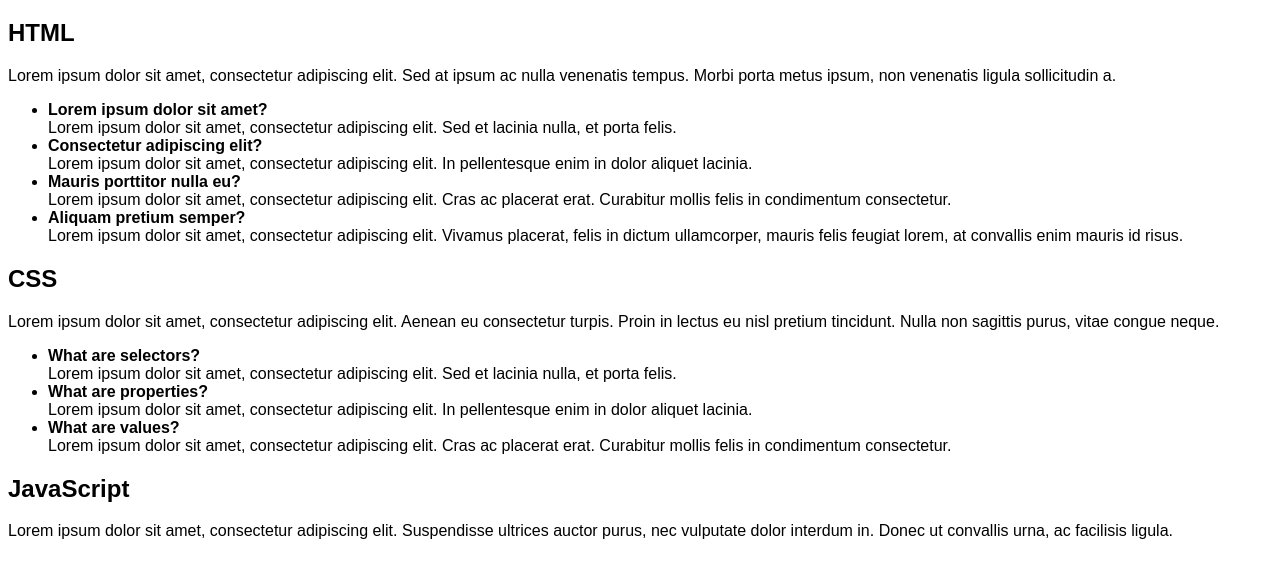
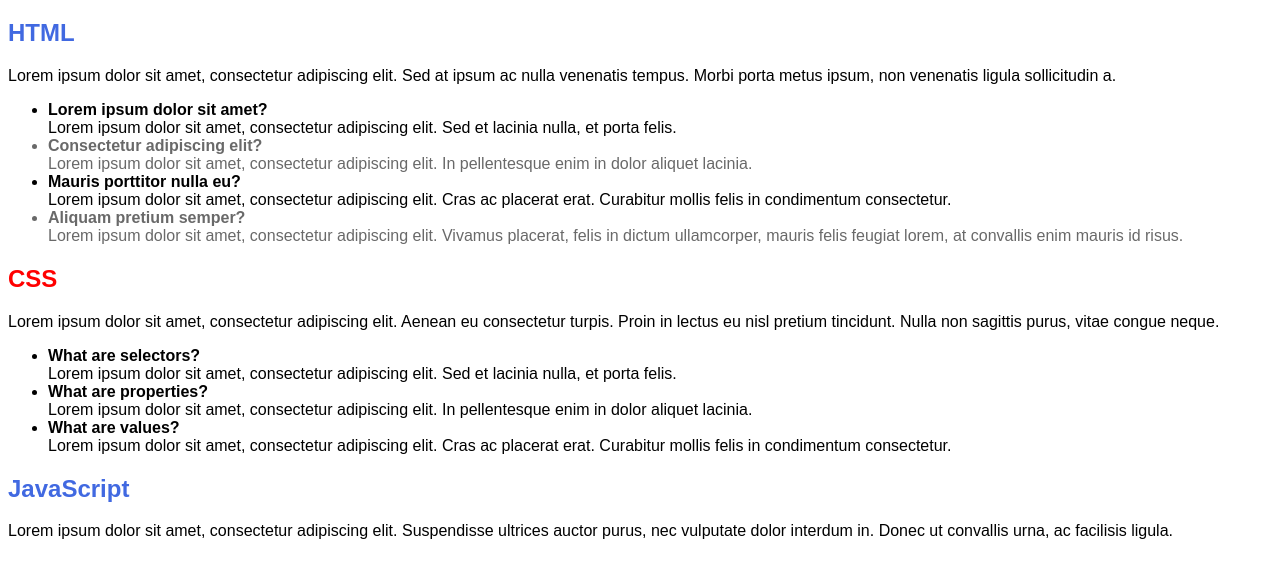
Before and after one commit to voxace/HTML-CSS-JS2, a plain HTML site: page index.html in a window 1280 px wide. Shown: the part 61-638 px from the top of the page. Drawn offline with Linux system fonts and the light colour scheme.

Commit message:
CSS Section
- answered questions
- styled the page

```diff
--- a/index.html
+++ b/index.html
@@ -1,6 +1,5 @@
 <!DOCTYPE html>
 <html lang="en">
-
 <head>
     <meta charset="UTF-8">
     <meta name="viewport" content="width=device-width, initial-scale=1.0">
@@ -9,9 +8,17 @@
         body {
             font-family: Arial, Helvetica, sans-serif;
         }
+        h2 {
+            color: royalblue;
+        }
+        .grey-list {
+            color:dimgrey;
+        }
+        #css-heading {
+            color: red;
+        }
     </style>
 </head>
-
     <body>
         <h1>HTML, CSS and JavaScript</h1>
 
@@ -19,12 +26,12 @@
         <p>Lorem ipsum dolor sit amet, consectetur adipiscing elit. Sed at ipsum ac nulla venenatis tempus. Morbi porta metus ipsum, non venenatis ligula sollicitudin a.</p>
         <ul>
             <li><strong>Lorem ipsum dolor sit amet?</strong><br>Lorem ipsum dolor sit amet, consectetur adipiscing elit. Sed et lacinia nulla, et porta felis.</li>
-        <li><strong>Consectetur adipiscing elit?</strong><br>Lorem ipsum dolor sit amet, consectetur adipiscing elit. In pellentesque enim in dolor aliquet lacinia.</li>
+            <li class="grey-list"><strong>Consectetur adipiscing elit?</strong><br>Lorem ipsum dolor sit amet, consectetur adipiscing elit. In pellentesque enim in dolor aliquet lacinia.</li>
             <li><strong>Mauris porttitor nulla eu?</strong><br>Lorem ipsum dolor sit amet, consectetur adipiscing elit. Cras ac placerat erat. Curabitur mollis felis in condimentum consectetur.</li>
-        <li><strong>Aliquam pretium semper?</strong><br>Lorem ipsum dolor sit amet, consectetur adipiscing elit. Vivamus placerat, felis in dictum ullamcorper, mauris felis feugiat lorem, at convallis enim mauris id risus.</li>
+            <li class="grey-list"><strong>Aliquam pretium semper?</strong><br>Lorem ipsum dolor sit amet, consectetur adipiscing elit. Vivamus placerat, felis in dictum ullamcorper, mauris felis feugiat lorem, at convallis enim mauris id risus.</li>
         </ul>
 
-    <h2>CSS</h2>
+        <h2 id="css-heading">CSS</h2>
         <p>Lorem ipsum dolor sit amet, consectetur adipiscing elit. Aenean eu consectetur turpis. Proin in lectus eu nisl pretium tincidunt. Nulla non sagittis purus, vitae congue neque.</p>
         <ul>
             <li><strong>What are selectors?</strong><br>Lorem ipsum dolor sit amet, consectetur adipiscing elit. Sed et lacinia nulla, et porta felis.</li>
@@ -36,5 +43,4 @@
         <p>Lorem ipsum dolor sit amet, consectetur adipiscing elit. Suspendisse ultrices auctor purus, nec vulputate dolor interdum in. Donec ut convallis urna, ac facilisis ligula.</p>
 
     </body>
-
 </html>
```
Lines whose indentation alone changed are shown as unchanged.
